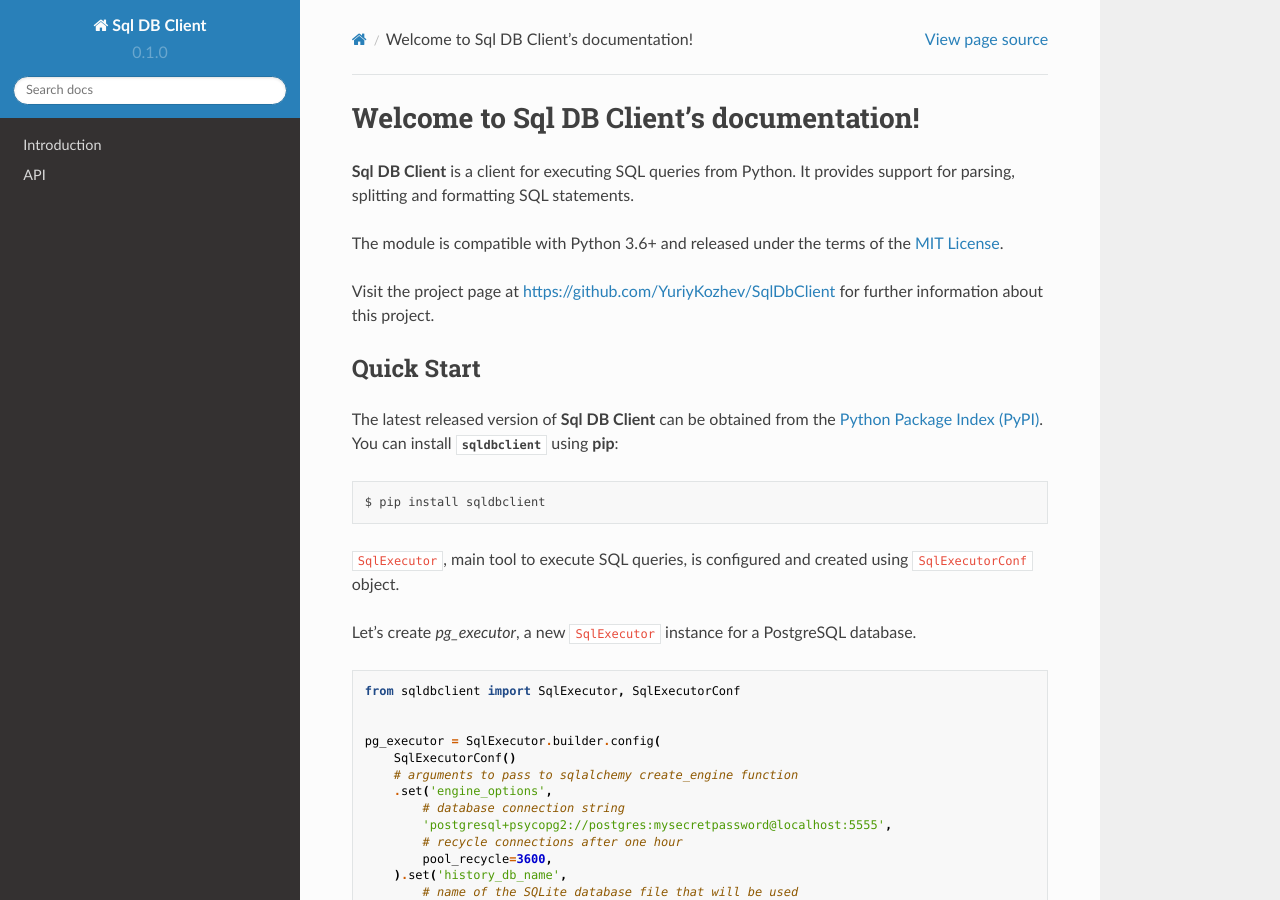
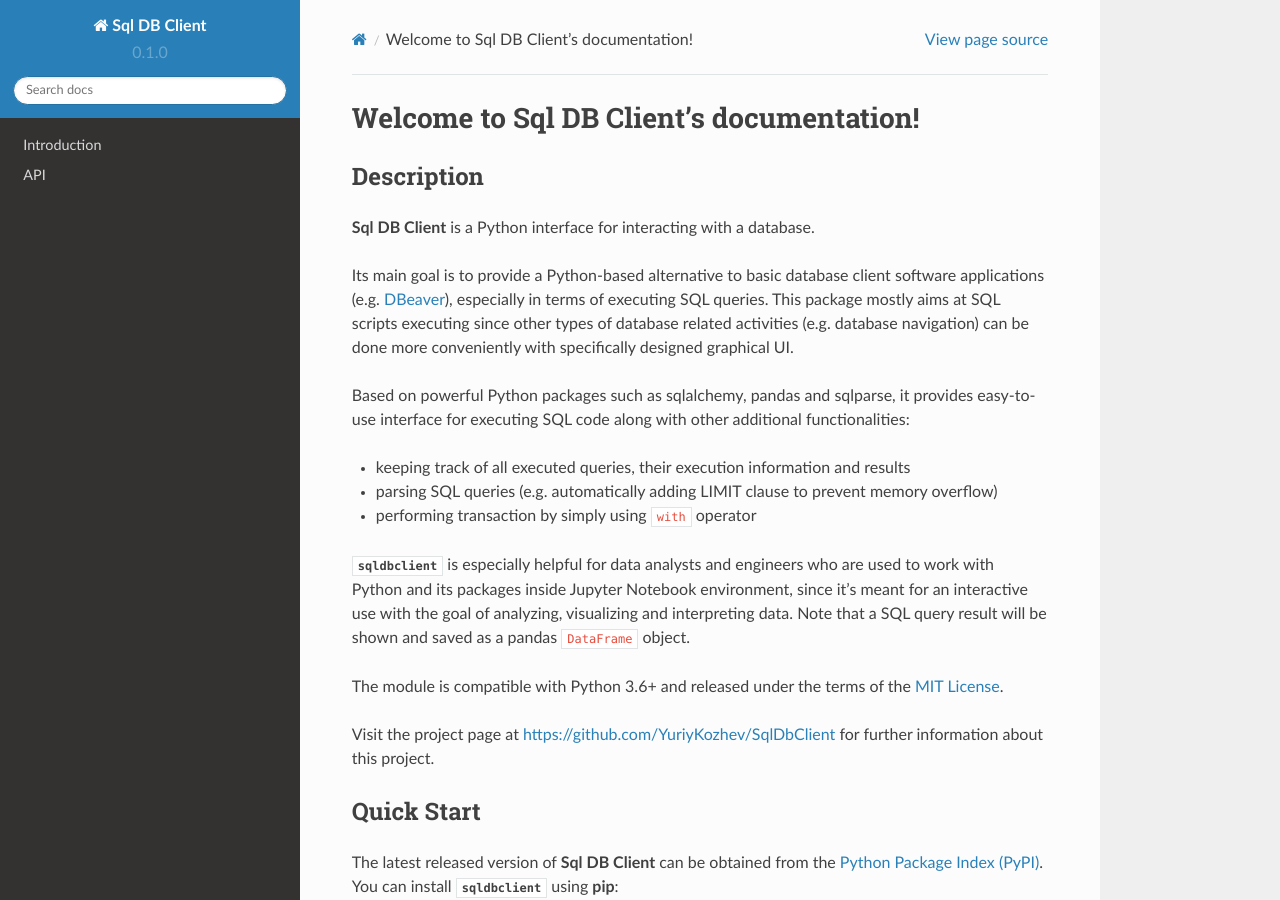
Before and after one commit to YuriyKozhev/SqlDbClient, a Sphinx documentation site: the page built from docs/source/index.rst, in a window 1280 px wide and 900 px high. Built offline with Sphinx 7.4.7 and the Read the Docs theme 2.0.0, drawn with Linux system fonts in a browser that asks for light colours; pages that are not in the unit, such as notebooks, are missing from menus; some of the changed lines change nothing that is shown.

Commit message:
update README.rst

```diff
--- a/README.rst
+++ b/README.rst
@@ -8,8 +8,33 @@
 
 .. docincludebegin
 
-**Sql DB Client** is a client for executing SQL queries from Python.
-It provides support for parsing, splitting and formatting SQL statements.
+Description
+-----------
+
+**Sql DB Client** is a Python interface for interacting with a database.
+
+Its main goal is to provide a Python-based alternative
+to basic database client software applications
+(e.g. `DBeaver <https://en.wikipedia.org/wiki/DBeaver>`_),
+especially in terms of executing SQL queries.
+This package mostly aims at SQL scripts executing
+since other types of database related activities
+(e.g. database navigation)
+can be done more conveniently with specifically designed graphical UI.
+
+Based on powerful Python packages such as sqlalchemy, pandas and sqlparse,
+it provides easy-to-use interface for executing SQL code along with other
+additional functionalities:
+
+- keeping track of all executed queries, their execution information and results
+- parsing SQL queries (e.g. automatically adding LIMIT clause to prevent memory overflow)
+- performing transaction by simply using ``with`` operator
+
+:mod:`sqldbclient` is especially helpful for data analysts and engineers
+who are used to work with Python and its packages
+inside Jupyter Notebook environment, since it's meant for an interactive use
+with the goal of analyzing, visualizing and interpreting data.
+Note that a SQL query result will be shown and saved as a pandas ``DataFrame`` object.
 
 The module is compatible with Python 3.6+ and released under the terms of the
 `MIT License <https://opensource.org/license/mit/>`_.
@@ -135,26 +160,142 @@
 or even can used in another Jupyter notebook
 (as long as the SQLite database file is present in the same directory as a notebook).
 
-Sql Executor
-==============
+Features
+========
 
-Sql DB Client provides additional functionalities to work with DBMS utilizing powerful Python packages such as sqlalchemy and pandas.
+Here are some modules one most likely will use in their program.
 
-The main goal to provide a handy alternative to basic SQL client software applications
+sql_executor
+------------
 
-(e.g. `DBeaver](https://en.wikipedia.org/wiki/DBeaver), [pgAdmin <https://www.pgadmin.org/>`_, `pgAdmin <https://www.pgadmin.org/>`_, etc.).
+Main class, ``SqlExecutor``, inherits all functionalities from ``SqlHistoryManager``,
+``SqlQueryPreparator`` and ``SqlTransactionManager``:
 
-This package mostly aims at SQL scripts executing since other types of database related activities
+- ``SqlHistoryManager``
+   - stores information about query executions and their results in local SQLite database
+   - provides easy access to saved data via UUID
+   - performs database cleaning to keep its size limited
+- ``SqlQueryPreparator``
+   - validates that there is exactly 1 statement in a query which is being executed
+   - determines query type
+   - formats query
+   - automatically adds LIMIT clause to query
+- ``SqlTransactionManager``
+   - provides context manager for performing transactions
 
-(such as database navigation, objects structure and fields management) can done more conveniently with graphical UI.
+Moreover, ``SqlExecutor`` keeps configuration
+(sqlalchemy engine parameters, default LIMIT clause value, file name for history database)
+and provides single method for executing SQL queries.
 
-Designed mainly to use inside Jupyter Notebook
 
-(i.e. some kind of GUI-like environment but with advantages of using Python and its libraries).
+sql_asyncio
+-----------
 
-Especially helpful for people who are used to work with pandas
+.. note::
+   The following tools are available only with sqlalchemy version >= **1.4**
+   installed, since the support for asynchronous engines
+   was added in that release.
 
-since SQL queries results will be shown and saved in pandas.DataFrame format.
+``SqlAsyncExecutor`` is a simplified version of ``SqlExecutor``,
+which provides a single method to execute queries asynchronously.
+It may be useful for the case when one needs to execute queries in parallel or
+to schedule an execution without blocking the main program.
+
+``SqlQueryPreparator`` is a wrapper around ``SqlAsyncExecutor``
+with builtin tasks queue, which is used to store and obtain results of
+asynchronous executions. All queries are immediately scheduled for execution
+once they are added to the queue.
+
+
+db_inspector
+------------
+
+.. note::
+   This module is under development, and currently
+   provides minimal functionality.
+
+Provides a wrapper around sqlalchemy ``inspect`` function.
+
+Apart from standard ``sqlalchemy.engine.reflection.Inspector`` methods,
+a ``DBInspector`` instance has the following functionalities:
+
+   - creates text representation of table columns
+   - provides get_views method to get consistent result throughout different sqlalchemy versions
+
+
+dialects.postgresql
+-------------------
+
+``SqlViewFactory`` collects all available data about a regular
+or materialized view and all its dependencies into a Python ``View`` object.
+``SqlViewMaterializer`` applies changes made to a ``View`` instance to a corresponding database
+object and all its dependencies.
+Together, ``SqlViewFactory`` and ``SqlViewMaterializer`` provide
+a tool which helps redefine a view in a database without
+the need of manually dropping it and its dependencies and then recreating them all.
+It also takes care of all the permissions that recreated objects had,
+that is the permissions will be automatically restored along with the view
+and its dependencies.
+Note that all the necessary steps will be executed in a separate transaction,
+which ensures that the whole operation either will be completed fully
+or will not be done at all.
+
+
+.. warning::
+   *'INSTEAD OF'* view triggers are not supported yet
+   and will not be automatically restored during view recreation.
+
+
+utils
+-----
+
+- pandas.DataFrame full displaying in Jupyter Notebook:
+  - displays pandas.DataFrame with all rows and columns and full colwidth
+
+  - easy to use (just call a DataFrame method)
+
+      import pandas as pd
+
+      from sqldbclient.utils.pandas import full\_display
+
+      # now any pandas.DataFrame has method full\_display available
+
+      big\_df = pd.read\_csv(...)
+
+      big\_df.full\_display(width=True)
+- SqlEngineFactory
+  - caches engines with the same parameters to prevent resources leakage
+
+      from sqldbclient import sql\_engine\_factory
+
+      # pass arguments to sqlalchemy.create\_engine function
+
+      engine = sql\_engine\_factory.get\_or\_create(\*args, \*\*kwargs)
+
+
+
+
+features:
+- SqlExecutor: inherits all functionalities; keeps configuration; provides method for executing SQL queries
+   - SqlHistoryManager: stores information about query executions and their results in local SQLite database; provides easy access to saved data via UUID; performs database cleaning to keep its size limited
+   - SqlQueryPreparator: parsing SQL query (only 1 statement per query, query type, query formatting); auto LIMIT clause adding
+   - SqlTransactionManager: transaction context manager
+- utils
+   - full_display: displays a DataFrame with all its rows and columns
+- sql_engine_factory: creates sqlalchemy engines
+- sql_asyncio (sqlalchemy version >= 1.4)
+   - SqlAsyncExecutor: provides asynchronous method to execute queries
+   - SqlAsyncPlanner: store results of asynchronous executions in builtin queue
+- db_inspector (in development)
+   - creates text representation of table columns
+   - provides get_views method to get consistent result throughout different sqlalchemy versions
+- dialects
+   - postgresql
+      - SqlViewFactory: collects all available data about a regular or materialized view and all its dependencies into Python object
+      - SqlViewMaterializer: apply changes made to a Python view object to a corresponding database object
+      - utils
+         - grant_access: handy function to grant a privilege on a database object to a user
+
 
 Currently, there are 4 main tools one most likely to use in their scripts:
 - sql_executor module
@@ -163,194 +304,17 @@
 - db_inspector module
 - handy utils
 
-# Sql Executor2
-==============
+Resources
+---------
 
-Either can be build from a config
+More information about available modules, classes and functions
+can be found on `documentation page <https://sqldbclient.readthedocs.io/>`_.
 
-	  from sqldbclient import SqlExecutor, SqlExecutorConf
+Project page
+   https://github.com/YuriyKozhev/SqlDBClient
 
-	  sql\_executor = SqlExecutor.builder.config(
+Bug tracker
+   https://github.com/YuriyKozhev/SqlDBClient/issues
 
-		  SqlExecutorConf()
-
-			  # pass arguments to sqlalchemy.create\_engine function
-
-			  .set('engine\_options', 'postgresql+psycopg2://postgres:mysecretpassword@localhost:5555', echo=False)
-
-			  # choose the name of sqlite database file with saved queries results
-
-			  .set('history\_db\_name', 'sql\_executor\_history.db')
-
-			  # set the maximum number of rows a SELECT query can fetch
-
-			  .set('max\_rows\_read', 10\_000)
-
-	  ).get\_or\_create()
-
-Or created explicitly, but sqlalchemy Engine needs to created first (also you can use SqlEngineFactory for that)
-
-	  import sqlalchemy
-
-	  from sqldbclient import SqlExecutor
-
-	  sqlite\_engine = sqlalchemy.create\_engine('sqlite:///my\_sqlite.db')
-
-	  sql\_executor = SqlExecutor(
-
-		engine=sqlite\_engine,
-
-		max\_rows\_read=10\_000,
-
-		history\_db\_name='sql\_executor\_history.db'
-
-	  )
-
-Though it is recommended to build it from a config since
-
-then SqlExecutor instance and corresponding sqlalchemy engine will be automatically cached.
-
-It will ensure no leakage of resources if one try to create multiple instances.
-
-
-Roughly speaking, it is a wrapper over pd.DataFrame().read_sql method but with the following features:
-- Automatic SELECT queries preprocessing and limiting to a configured number (to help avoiding memory overuse) - via SqlQueryPreparator
-
-	  '''SELECT \* from
-
-		  some\_table'
-
-	  '''select \*    FROM some\_table
-
-	   LIMIT too\_large\_limit'''
-
-  The queries above will be transformed to the query below
-
-	  if the limit is not specified or exceeds the configured number
-
-	  '''SELECT \*
-
-		 FROM some\_table
-
-		 LIMIT {max\_rows\_read}'''
-
-- Easy transaction management (using context manager) - via SqlTransactionManager
-
-		with sql\_executor:
-
-			sql\_executor.execute('INSERT INTO some\_table VALUES (1, 2, 3)')
-
-			sql\_executor.commit() #  otherwise the transaction will be automatically rolled back
-
-- Query results storing in a SQLite database
-(i.e. a file inside a directory with your scripts)  - via SqlHistoryManager
-
-  - _No need to save select results into csv and excel files in order to work with them in the future.
-
-		They will be available in the file\-based database as long as it is needed\_
-
-  - UUID generated for each query run
-
-	\- to easily get any executed query result
-
-	\- to work with one database from different scripts with no need to synchronization)
-
-  - For select queries, result is saved in the form of pandas.DataFrame
-
-  - Apart from the result, query meta information is also preserved (such as start and finish timestamps, duration)
-
-
-# sql_asyncio
-=============
-
-**Note: will be fully documented in future releases**
-
-Provides SqlAsyncExecutor for async query execution and SqlAsyncPlanner for running queries in background.
-
-
-	  from sqldbclient.sql\_asyncio import SqlAsyncExecutor, SqlAsyncPlanner
-
-	  from sqlalchemy.ext.asyncio import create\_async\_engine
-
-	  async\_engine = create\_async\_engine('postgresql+asyncpg://postgres:mysecretpassword@localhost:5555', pool\_size=2)
-
-	  sql\_async\_executor = SqlAsyncExecutor(async\_engine)
-
-	  df = await sql\_async\_executor.execute("SELECT 1 AS a")
-
-	  from datetime import datetime
-
-	  sql\_async\_planner = SqlAsyncPlanner(async\_engine)
-
-	  start = datetime.now()
-
-	  sql\_async\_planner.put('SELECT pg\_sleep(2)')
-
-	  sql\_async\_planner.put('SELECT pg\_sleep(2)')
-
-	  sql\_async\_planner.put('SELECT pg\_sleep(2)')
-
-	  await sql\_async\_planner.get()
-
-	  await sql\_async\_planner.get()
-
-	  await sql\_async\_planner.get()
-
-	  print(datetime.now() \- start)
-
-
-# dialects.postgresql
-=====================
-
-Helps to redefine view and materialized views without dropping any dependant objects manually.
-
-**Note: will be fully documented in future releases**
-
-**Warning: 'INSTEAD OF' view triggers are not supported yet
-
-and will not be automatically restored during view recreation**
-
-	from sqldbclient.dialects.postgresql import SqlViewFactory, SqlViewMaterializer
-
-	some\_view = SqlViewFactory('view\_name', 'view\_schema', sql\_executor).create()
-
-	some\_view.definition = '\-\- new definition'
-
-	SqlViewMaterializer(some\_view, sql\_executor).materialize()
-
-
-# DB Inspector
-==============
-
-**Note: will be improved in future versions**
-
-Provides a wrapper around sqlalchemy.inspect function.
-
-Apart from standard sqlalchemy.engine.reflection.Inspector methods, the returned object has the following ones:
-- print_columns
-
-# Handy utils
-=============
-
-- pandas.DataFrame full displaying in Jupyter Notebook:
-  - displays pandas.DataFrame with all rows and columns and full colwidth
-
-  - easy to use (just call a DataFrame method)
-
-		import pandas as pd
-
-		from sqldbclient.utils.pandas import full\_display
-
-		# now any pandas.DataFrame has method full\_display available
-
-		big\_df = pd.read\_csv(...)
-
-		big\_df.full\_display(width=True)
-- SqlEngineFactory
-  - caches engines with the same parameters to prevent resources leakage
-
-		from sqldbclient import sql\_engine\_factory
-
-		# pass arguments to sqlalchemy.create\_engine function
-
-		engine = sql\_engine\_factory.get\_or\_create(\*args, \*\*kwargs)
+Documentation
+   https://sqldbclient.readthedocs.io/
--- a/docs/source/index.rst
+++ b/docs/source/index.rst
@@ -8,7 +8,7 @@
 
 .. include:: ../../README.rst
    :start-after: docincludebegin
-   :end-before: Sql Executor
+   :end-before: Features
 
 Contents
 --------
```
